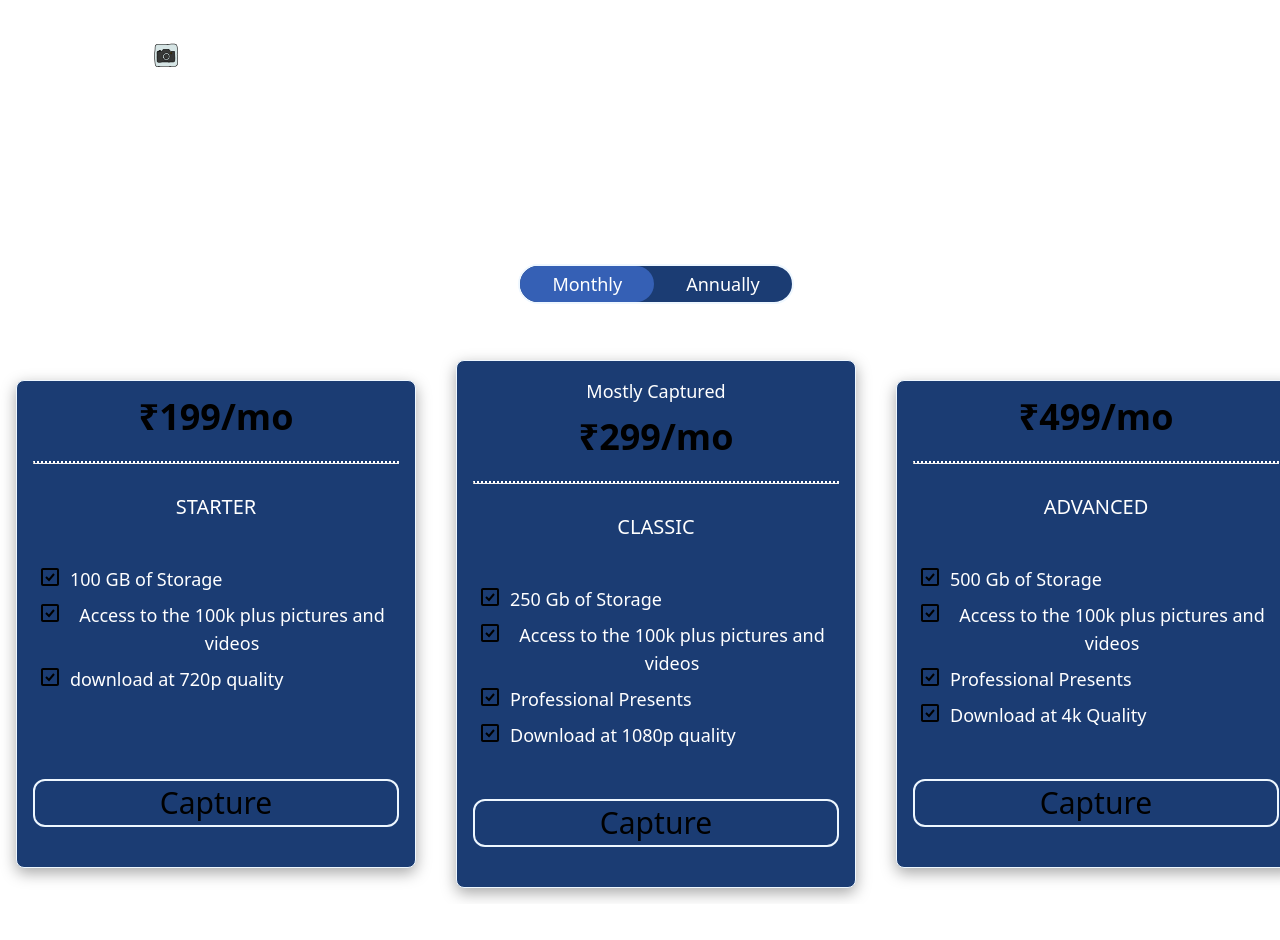
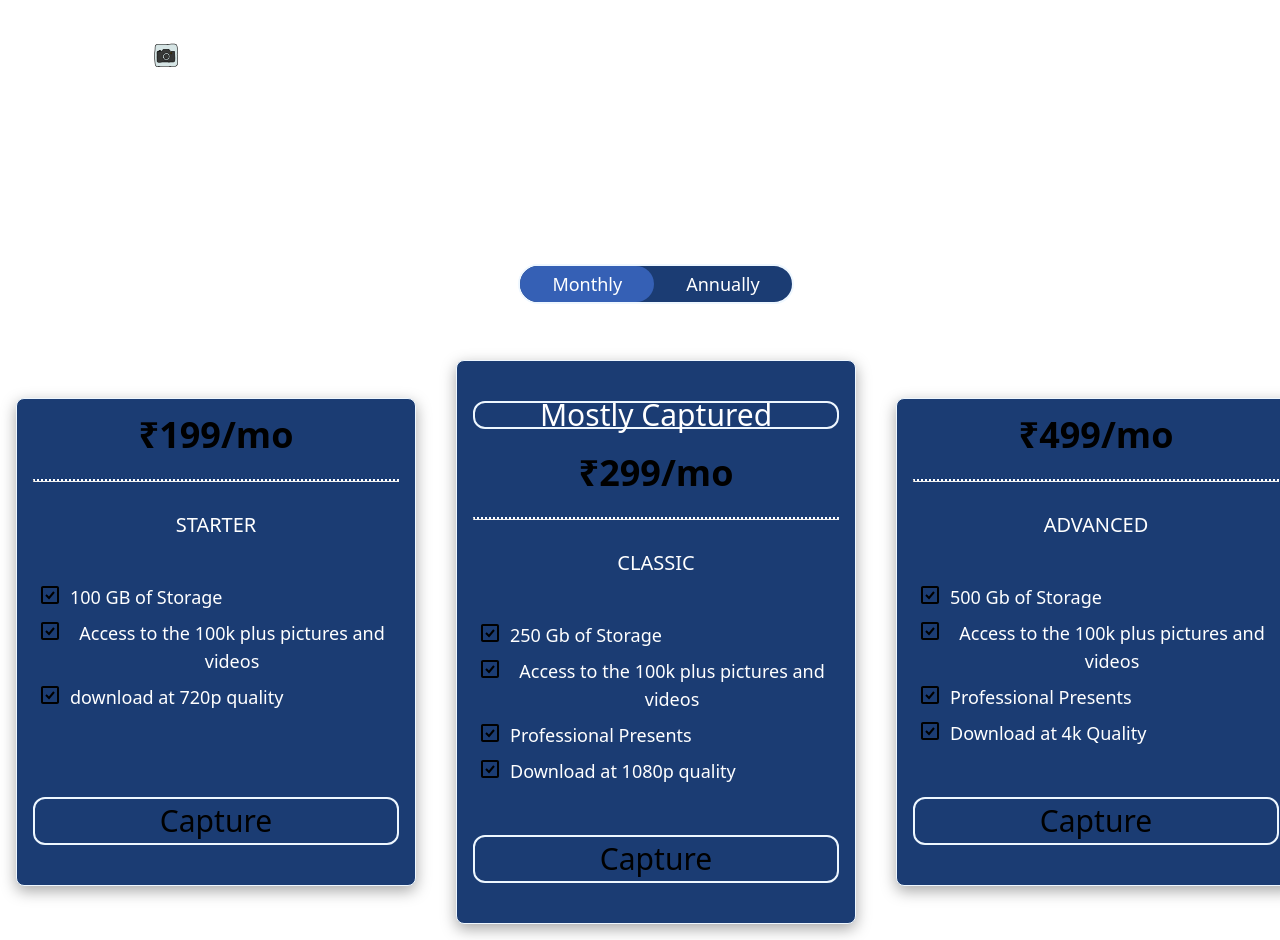
Before and after one commit to Daspavan020/INTERN, a plain HTML site: page index.html in a window 1280 px wide. Shown: the top 940 px of the page. Before the commit the page ends 904 px from the top, so only its background shows below. Drawn offline with Linux system fonts and the light colour scheme.

Commit message:
Update ani.css

```diff
--- a/ani.css
+++ b/ani.css
@@ -272,6 +272,25 @@ hr {
   font-size: 1.875rem;
   line-height: 2.25rem;
 }
+
+.getstart1
+{
+  border: 2px solid;
+  display: flex;
+  padding-top: 0.25rem;
+  padding-bottom: 0.25rem;
+  padding-left: 1rem;
+  padding-right: 1rem;
+  margin-top: 1.5rem;
+  margin-bottom: 1.5rem;
+  justify-content: center;
+  align-items: center;
+  border-radius: 0.75rem;
+  border-color: #EEF7FF;
+  font-size: 1.875rem;
+  line-height: 1rem;
+}
+
 .getstart:hover {
   background-color: #000000;
   transition: all 0.2s;
```
